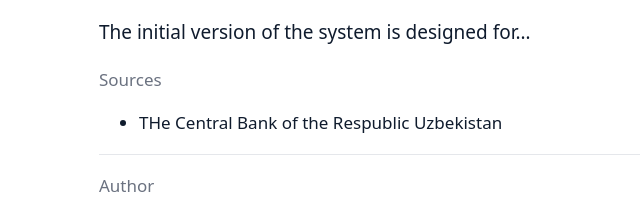
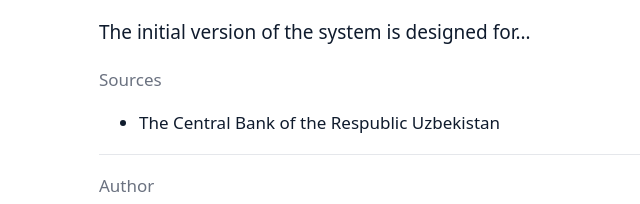
Before and after one commit to socialasadbek/Updaily-site, an Astro site: page /en/a/employees-in-uzbekistan-can-now-receive-their-salaries-on-a-bank-card-of-their-choice in a window 1280 px wide. Shown: the part 1823-2027 px from the top of the page, 205-845 px from the left. Built offline with nearby package versions, Linux system fonts and the light colour scheme; Astro itself is replaced by a stand-in of ours.

Commit message:
Update Maqolalar — English “employees-in-uzbekistan-can-now-receive-their-salaries-on-a-bank-card-of-their-choice”

```diff
--- a/src/content/articles/en/employees-in-uzbekistan-can-now-receive-their-salaries-on-a-bank-card-of-their-choice.md
+++ b/src/content/articles/en/employees-in-uzbekistan-can-now-receive-their-salaries-on-a-bank-card-of-their-choice.md
@@ -20,7 +20,7 @@ tags:
   - payment
   - bank
 sources:
-  - title: THe Central Bank of the Respublic Uzbekistan
+  - title: The Central Bank of the Respublic Uzbekistan
     url: https://cbu.uz/uz/press_center/releases/4939826/
 featured: true
 sponsored: false
```
